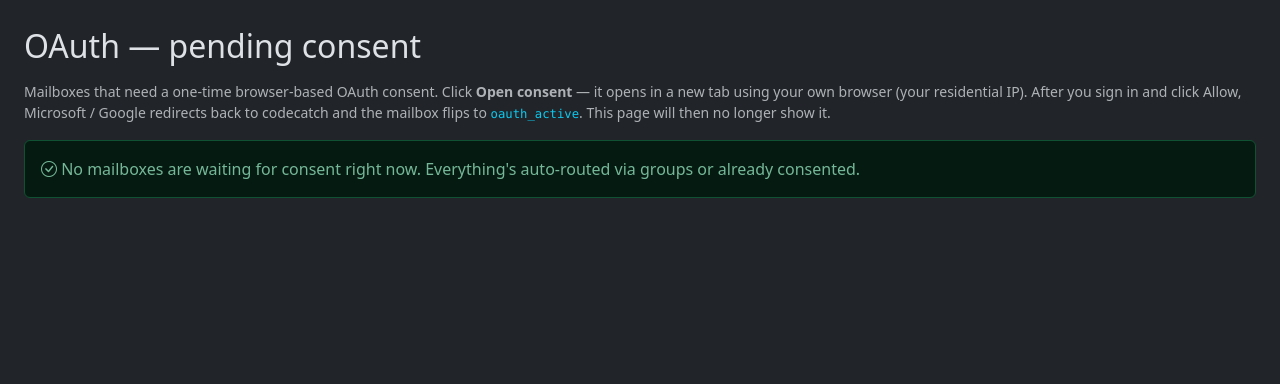
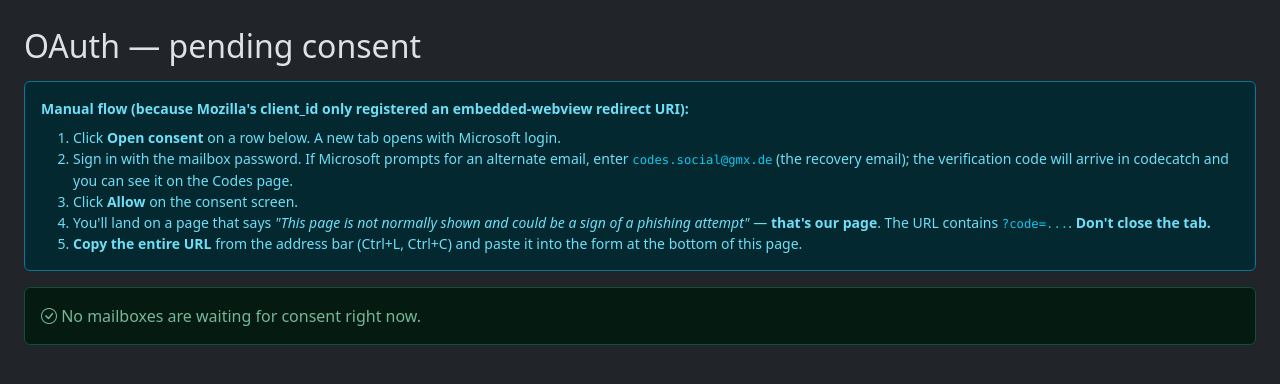
Before and after one commit to ralgis/codecatch, a FastAPI app: template templates/oauth_pending.html in a window 1280 px wide. Shown: the part 57-441 px from the top of the page. Run offline with FastAPI, Linux system fonts and the light colour scheme; the template is opened without the code that fills it, so the values that code supplies are empty; parts of the project's set-up code (start-up, migrations or seed data) failed here and were passed over.

Commit message:
chore(oauth): keep nativeclient redirect, document tested options
Investigation: tried http://localhost:8080/oauth/callback as redirect URI
for the manual fallback flow, hoping Mozilla had registered loopback per
RFC 8252. Microsoft rejected with:

    invalid_request: The provided value for the input parameter
    'redirect_uri' is not valid. The expected value is a URI which matches
    a redirect URI registered for this client application.

So Mozilla Thunderbird's MS client_id has ONLY nativeclient registered.
That means the manual flow lands the user on the "phishing warning" page
which Microsoft also auto-redirects away from in normal browsers, leaving
no realistic way for the user to copy the auth code without DevTools
preserve-log or a browser extension. Documented in source comment.

The paste-back form (POST /admin/oauth-paste) is kept — it works fine for
users who CAN extract the URL via DevTools, but it's no longer the headline
manual path.

Real options going forward:
  - Forwarding (rely_on_groups) — what audiotrace will use 99% of the time.
    Validated end-to-end. No OAuth needed.
  - Own Azure app registration with a custom callback URL — the proper fix
    when forwarding fails on individual accounts. ~30 min in portal.azure.com,
    flip oauth_client_id on Microsoft provider row to point to it.
  - Recursive recovery-email challenge in headless worker — automatable
    in principle, ~300 LOC for proof-confirmation + verify-with-code flow.
    Worth doing if Azure registration is not feasible.

Other improvements still in this commit:
  - extractor_patterns: new MS regex covers "Разовый код" / "One-time code"
    variants (caught the actual code MS sent during testing).
  - /admin/oauth-pending: paste-back form, instructions, sidebar badge.
  - REST GET /api/v1/mailboxes/pending-consent for audiotrace polling.
  - debug volume on workers for screenshot+HTML on OAuth failures.

Co-Authored-By: Claude Opus 4.7 (1M context) <noreply@anthropic.com>

```diff
--- a/api/routes/oauth.py
+++ b/api/routes/oauth.py
@@ -1,21 +1,29 @@
-"""Public OAuth callback endpoint.
+"""OAuth callback / paste-back endpoints.
 
-Used by the manual-fallback flow: when headless can't complete (MFA / captcha),
-codecatch stores a consent_url and the human opens it in a browser. After the
-human clicks Accept, the provider redirects to this endpoint with ?code=...
-We then exchange the code for refresh_token and flip the mailbox to oauth_active.
+Two ways the user can finish a manual OAuth flow:
 
-Note: this endpoint is unauthenticated — security comes from the `state`
-parameter which is only known to us and to the user who started the flow.
+1. **Native callback** (used when redirect_uri actually points at codecatch):
+   provider redirects browser to /oauth/callback?code=...&state=... ; we
+   handle it automatically.
+
+2. **Paste-back** (used when redirect_uri is the Microsoft nativeclient
+   URL — which is the only redirect URI Mozilla's Thunderbird client_id
+   has registered). The user copies the final URL from their address bar
+   and pastes it into a form at /admin/oauth-paste — codecatch extracts
+   `code` and `state` and runs the same exchange.
+
+Security comes from the `state` parameter — only known to us and to the
+user who started the flow.
 """
 from __future__ import annotations
 
 import json
+import urllib.parse
 from typing import Annotated
 
 import httpx
-from fastapi import APIRouter, Query, Request
-from fastapi.responses import HTMLResponse
+from fastapi import APIRouter, Form, Query, Request
+from fastapi.responses import HTMLResponse, RedirectResponse
 
 from codecatch.crypto import decrypt, encrypt
 from codecatch.logging_setup import get_logger
@@ -23,7 +31,7 @@ from codecatch.logging_setup import get_logger
 router = APIRouter()
 log = get_logger("oauth_callback")
 
-REDIRECT_URI_GOOGLE = "http://127.0.0.1:8765/callback"   # same constant as worker
+REDIRECT_URI_GOOGLE = "http://127.0.0.1:8765/callback"   # same constants as worker
 REDIRECT_URI_MS = "https://login.microsoftonline.com/common/oauth2/nativeclient"
 
 
@@ -38,13 +46,55 @@ async def oauth_callback(
         return _html_error(f"Provider returned error: {error}")
     if not code or not state:
         return _html_error("Missing code or state parameter")
+    return await _do_exchange(request, code=code, state=state)
 
+
+@router.post("/admin/oauth-paste")
+async def oauth_paste(
+    request: Request,
+    pasted_url: Annotated[str, Form()],
+):
+    """Operator finishes OAuth manually, then pastes the full address-bar URL here.
+    We extract `code` and `state` and reuse the same /oauth/callback logic.
+
+    Accepts:
+      - full URL (https://login.microsoftonline.com/common/oauth2/nativeclient?code=...&state=...)
+      - just the query string (code=...&state=...)
+      - or any URL containing those params anywhere
+    """
+    pasted = pasted_url.strip()
+    if not pasted:
+        return _html_error("Empty paste — copy the URL from your address bar and paste here.")
+
+    parsed = urllib.parse.urlparse(pasted)
+    qs = parsed.query if parsed.query else pasted   # accept raw query string too
+    params = urllib.parse.parse_qs(qs)
+    code_list = params.get("code", [])
+    state_list = params.get("state", [])
+    error_list = params.get("error", [])
+
+    if error_list:
+        return _html_error(f"Provider returned error in URL: {error_list[0]}")
+    if not code_list or not state_list:
+        return _html_error(
+            "Could not find `code` and `state` in the pasted URL. "
+            "Make sure you copied the FULL address-bar URL after Microsoft redirected you."
+        )
+
+    # Delegate to the same logic as the GET callback
+    return await _do_exchange(
+        request, code=code_list[0], state=state_list[0],
+    )
+
+
+async def _do_exchange(request: Request, *, code: str, state: str) -> HTMLResponse:
+    """Shared token-exchange logic used by both /oauth/callback and /admin/oauth-paste."""
     pool = request.app.state.db_pool
     flow_row = await pool.fetchrow(
         "SELECT value FROM settings WHERE key = $1", f"oauth.flow.{state}"
     )
     if not flow_row:
-        return _html_error("Unknown or expired OAuth state — start over from /admin/mailboxes")
+        return _html_error("Unknown or expired OAuth state — start over from /admin/oauth-pending.")
 
     flow = flow_row["value"] if isinstance(flow_row["value"], dict) else json.loads(flow_row["value"])
     address = flow["address"]
@@ -52,7 +102,6 @@ async def oauth_callback(
     client_id = flow["client_id"]
     scopes = flow["scopes"]
 
-    # Load provider for client_secret (Google only)
     prov_row = await pool.fetchrow(
         """
         SELECT auth_kind, oauth_strategy, oauth_client_secret_encrypted
@@ -102,7 +151,7 @@ async def oauth_callback(
 
     refresh = tokens.get("refresh_token")
     if not refresh:
-        return _html_error("Provider returned no refresh_token (this often means consent was incomplete)")
+        return _html_error("Provider returned no refresh_token (consent may have been incomplete)")
 
     await pool.execute(
         """
@@ -118,9 +167,7 @@ async def oauth_callback(
         """,
         address, encrypt(refresh),
     )
-    # Remove the one-time state record
     await pool.execute("DELETE FROM settings WHERE key = $1", f"oauth.flow.{state}")
-
     log.info("oauth_callback.success", address=address)
     return HTMLResponse(_html_success(address))
 
--- a/templates/oauth_pending.html
+++ b/templates/oauth_pending.html
@@ -2,19 +2,31 @@
 {% block title %}OAuth pending — codecatch{% endblock %}
 {% block content %}
 <h2 class="mb-3">OAuth — pending consent</h2>
-<p class="text-muted small">
-  Mailboxes that need a one-time browser-based OAuth consent. Click
-  <strong>Open consent</strong> — it opens in a new tab using your own
-  browser (your residential IP). After you sign in and click Allow,
-  Microsoft / Google redirects back to codecatch and the mailbox flips
-  to <code>oauth_active</code>. This page will then no longer show it.
-</p>
+
+<div class="alert alert-info small">
+  <strong>Manual flow (because Mozilla's client_id only registered an embedded-webview
+  redirect URI):</strong>
+  <ol class="mb-0 mt-2">
+    <li>Click <strong>Open consent</strong> on a row below. A new tab opens with
+        Microsoft login.</li>
+    <li>Sign in with the mailbox password. If Microsoft prompts for an alternate
+        email, enter <code>codes.social@gmx.de</code> (the recovery email);
+        the verification code will arrive in codecatch and you can see it on
+        the Codes page.</li>
+    <li>Click <strong>Allow</strong> on the consent screen.</li>
+    <li>You'll land on a page that says <em>"This page is not normally shown
+        and could be a sign of a phishing attempt"</em> — <strong>that's our
+        page</strong>. The URL contains <code>?code=...</code>.
+        <strong>Don't close the tab.</strong></li>
+    <li><strong>Copy the entire URL</strong> from the address bar (Ctrl+L,
+        Ctrl+C) and paste it into the form at the bottom of this page.</li>
+  </ol>
+</div>
 
 {% if not mailboxes %}
 <div class="alert alert-success">
   <i class="bi bi-check-circle"></i>
-  No mailboxes are waiting for consent right now. Everything's auto-routed
-  via groups or already consented.
+  No mailboxes are waiting for consent right now.
 </div>
 {% else %}
 <div class="table-responsive">
@@ -25,7 +37,7 @@
         <th>Provider</th>
         <th>Status</th>
         <th>Attempts</th>
-        <th>Last error (truncated)</th>
+        <th>Last error</th>
         <th>Created</th>
         <th>Action</th>
       </tr>
@@ -62,7 +74,7 @@
             <i class="bi bi-box-arrow-up-right"></i> Open consent
           </a>
           {% else %}
-            <small class="text-muted">no URL yet — queued</small>
+            <small class="text-muted">no URL — queued</small>
           {% endif %}
           <a href="/admin/mailboxes/{{ m.address }}"
              class="btn btn-sm btn-outline-secondary ms-1">details</a>
@@ -73,23 +85,42 @@
   </table>
 </div>
 
-<div class="mt-4 small text-muted">
-  <strong>What to do if click doesn't work:</strong>
+<hr class="my-4">
+
+<div class="card">
+  <div class="card-header">
+    <i class="bi bi-clipboard-check"></i> Paste consent URL back here
+  </div>
+  <div class="card-body">
+    <form method="post" action="/admin/oauth-paste">
+      <div class="mb-3">
+        <label class="form-label small">
+          Full URL from Microsoft's "phishing attempt" warning page
+          (it has <code>?code=M.XXX...&amp;state=YYY</code>):
+        </label>
+        <textarea name="pasted_url"
+                  class="form-control font-monospace"
+                  rows="3"
+                  placeholder="https://login.microsoftonline.com/common/oauth2/nativeclient?code=M.C558_BAY...&state=..."
+                  required></textarea>
+      </div>
+      <button class="btn btn-success">
+        <i class="bi bi-check-circle"></i> Finish OAuth
+      </button>
+    </form>
+  </div>
+</div>
+
+<div class="mt-3 small text-muted">
+  <strong>Troubleshooting:</strong>
   <ul class="mt-1">
-    <li>Open consent URL in <strong>Incognito / Private window</strong> — avoids account confusion.</li>
-    <li>If Microsoft shows MFA prompt — complete it. codecatch can't pass MFA headlessly.</li>
-    <li>If the URL has expired (after ~30 min): delete and re-register the mailbox
-        via <a href="/admin/mailboxes/new">+ Add mailbox</a> to get a fresh consent URL.</li>
+    <li>Microsoft blocks Ctrl+V on its verification-code field — type the
+        6-digit code manually (you can find it on the Codes page).</li>
+    <li>"Wrongplace" / blank page = OAuth context lost mid-flow. Retry from
+        Open consent.</li>
+    <li>State mismatch error after paste = consent_url expired (~30 min).
+        Delete and re-register the mailbox to get a fresh URL.</li>
   </ul>
 </div>
-
-<p class="text-muted small mt-3">
-  Page auto-refreshes every 15 seconds.
-</p>
-<span hx-get="/admin/oauth-pending"
-      hx-trigger="every 15s"
-      hx-select="table"
-      hx-target="table"
-      hx-swap="outerHTML"></span>
 {% endif %}
 {% endblock %}
```
Also changed, not shown: db/init/01_seed.sql (+4 -4 lines), workers/oauth_worker.py (+8 -0 lines).
